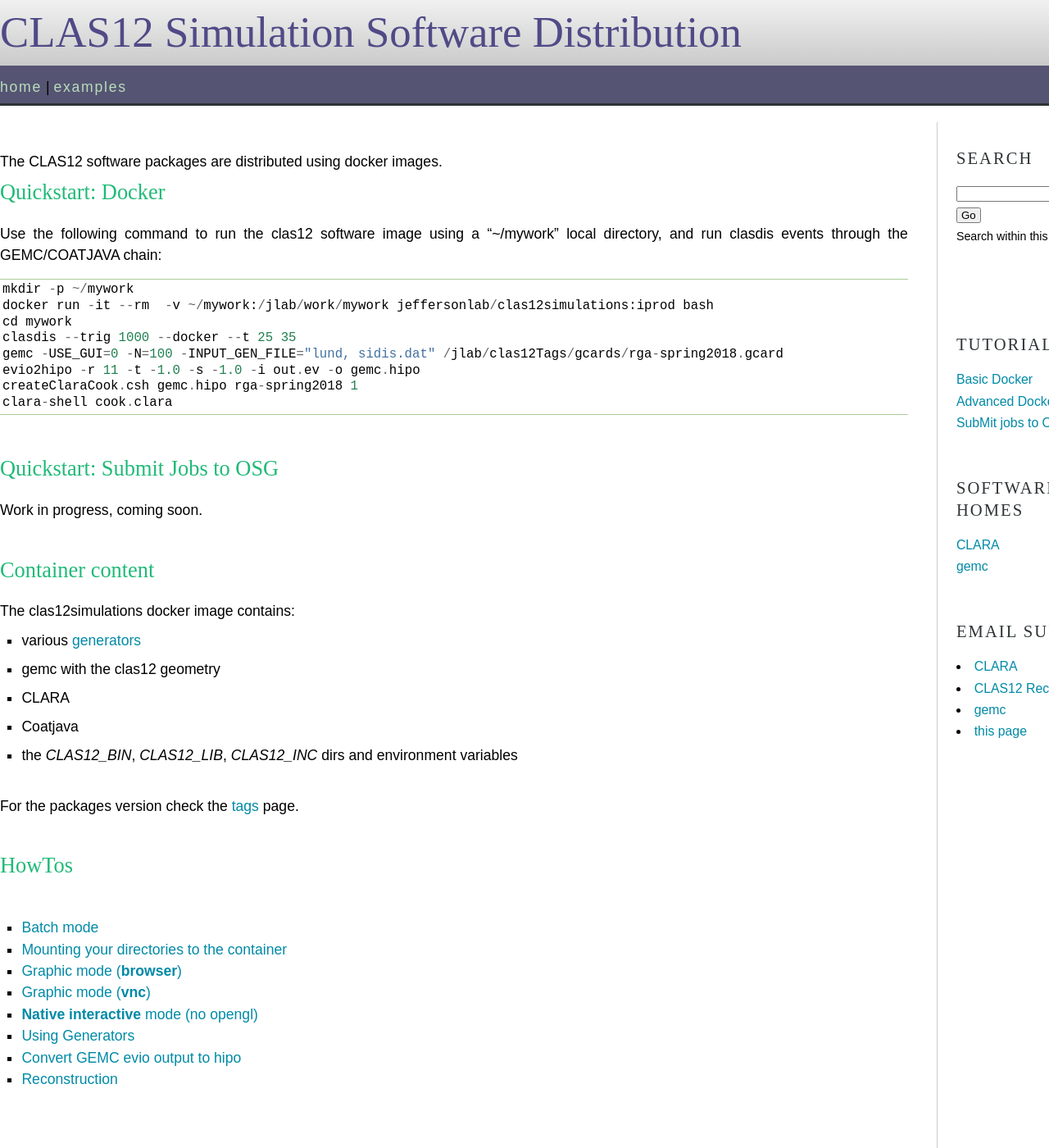
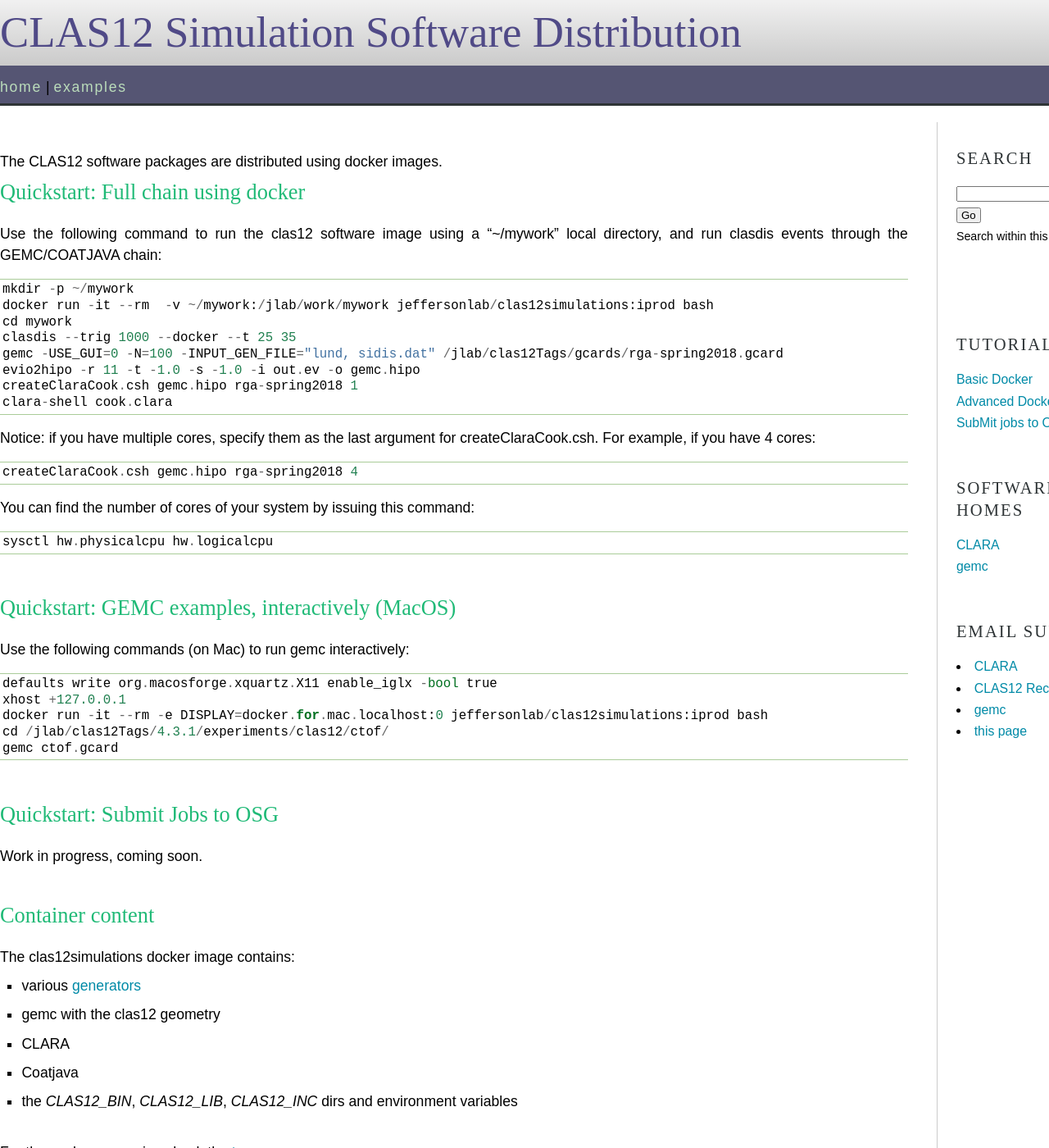
Before and after one commit to JeffersonLab/clas12container, a Sphinx documentation site: the page built from htmlDoc/source/index.rst, in a window 1280 px wide and 1400 px high. Shown: the whole window at 82% size. Built offline with Sphinx 7.4.7, drawn with Linux system fonts in a browser that asks for light colours.

Commit message:
updated documentation

```diff
--- a/htmlDoc/source/index.rst
+++ b/htmlDoc/source/index.rst
@@ -13,8 +13,8 @@
 The CLAS12 software packages are distributed using docker images.
 
 
-Quickstart: Docker
-==================
+Quickstart: Full chain using docker
+===================================
 
 Use the following command to run the clas12 software image using a "~/mywork" local directory, and run clasdis events through the GEMC/COATJAVA chain::
 
@@ -27,8 +27,35 @@ Use the following command to run the clas12 software image using a "~/mywork" lo
  createClaraCook.csh gemc.hipo rga-spring2018 1
  clara-shell cook.clara
 
+Notice: if you have multiple cores, specify them as the last argument for createClaraCook.csh. For example, if you have 4 cores::
+
+ createClaraCook.csh gemc.hipo rga-spring2018 4
+
+You can find the number of cores of your system by issuing this command::
+
+ sysctl hw.physicalcpu hw.logicalcpu
+
 
 |br|
+
+
+
+Quickstart: GEMC examples, interactively (MacOS)
+================================================
+
+Use the following commands (on Mac) to run gemc interactively::
+
+ defaults write org.macosforge.xquartz.X11 enable_iglx -bool true
+ xhost +127.0.0.1
+ docker run -it --rm -e DISPLAY=docker.for.mac.localhost:0 jeffersonlab/clas12simulations:iprod bash
+ cd /jlab/clas12Tags/4.3.1/experiments/clas12/ctof/
+ gemc ctof.gcard
+
+
+
+|br|
+
+
 
 
 Quickstart: Submit Jobs to OSG
--- a/htmlDoc/source/tags.rst
+++ b/htmlDoc/source/tags.rst
@@ -20,7 +20,7 @@ iProd (currently 1.3)
 - gemc: `version 4.3.1 <https://github.com/gemc/clas12Tags/blob/master/README.md#in-development>`_,
 - CLARA: 4.3.10
 - Coatjava: 6.3.1
-- ced 1.06
+- ced 1.4.04
 
 
 |
```
